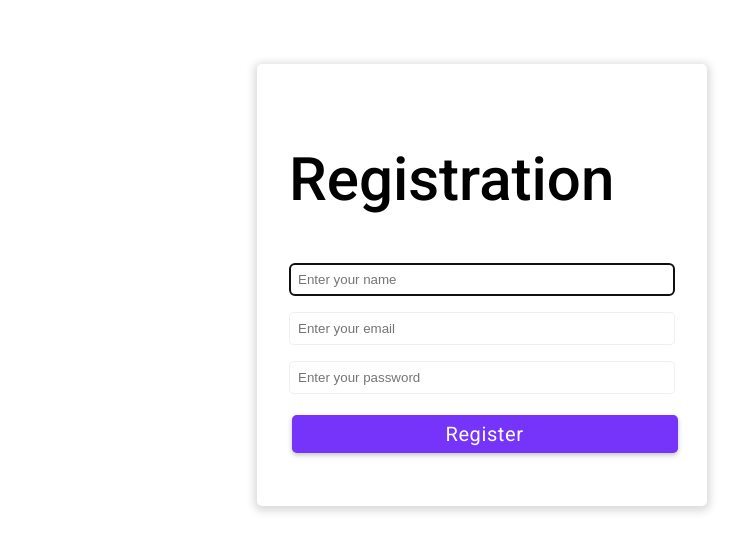
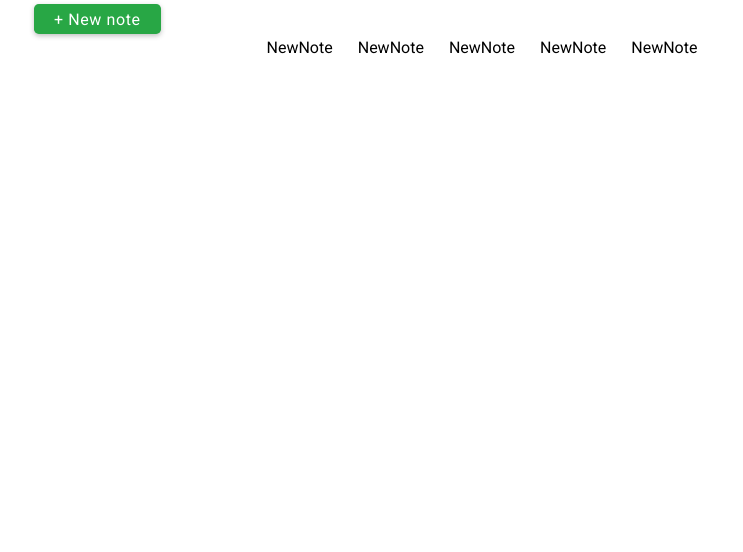
Before and after one commit to ArfinHasib/React-Projects, a React (Create React App) app: page / in a window 1280 px wide. Shown: the top 552 px of the page, without its empty margins (158-901 px from the left). Built offline with nearby package versions, Linux system fonts and the light colour scheme.

Commit message:
16- Note App (Add UI Design)

```diff
--- a/src/App.js
+++ b/src/App.js
@@ -13,7 +13,8 @@ import './App.css';
 // import ProgressBarContainer from './projects/12-Progress-Bar/ProgressBarContainer';
 // import DialogBoxApp from './projects/13-Dialog-box/DialogBoxApp';
 // import FilterContextApp from './projects/14-Filter-Context/FilterContextApp';
-import RegForm from './projects/15-Reg-Form/RegForm';
+// import RegForm from './projects/15-Reg-Form/RegForm';
+import NoteApp from './projects/16-notes-app/NoteApp';
 
 function App() {
    return (
@@ -32,7 +33,8 @@ function App() {
          {/* <ProgressBarContainer /> */}
          {/* <DialogBoxApp /> */}
          {/* <FilterContextApp /> */}
-         <RegForm />
+         {/* <RegForm /> */}
+         <NoteApp />
       </div>
    );
 }
--- /dev/null
+++ b/src/projects/16-notes-app/NewNote.jsx
@@ -0,0 +1,5 @@
+import React from 'react';
+
+export default function NewNote() {
+   return <div>NewNote</div>;
+}
--- /dev/null
+++ b/src/projects/16-notes-app/NoteApp.jsx
@@ -0,0 +1,22 @@
+import React from 'react';
+import NewNote from './NewNote';
+import Button from '../components/Button';
+
+export default function NoteApp() {
+   return (
+      <div className='container'>
+         <Button btnClass='btn-success' text='+ New note' />
+
+         <div
+            className='container container-sm d-flex'
+            style={{ gap: 25, flexWrap: 'wrap' }}
+         >
+            <NewNote />
+            <NewNote />
+            <NewNote />
+            <NewNote />
+            <NewNote />
+         </div>
+      </div>
+   );
+}
```
Also changed, not shown: src/projects/16-notes-app/NoteStyle.jsx (added).
